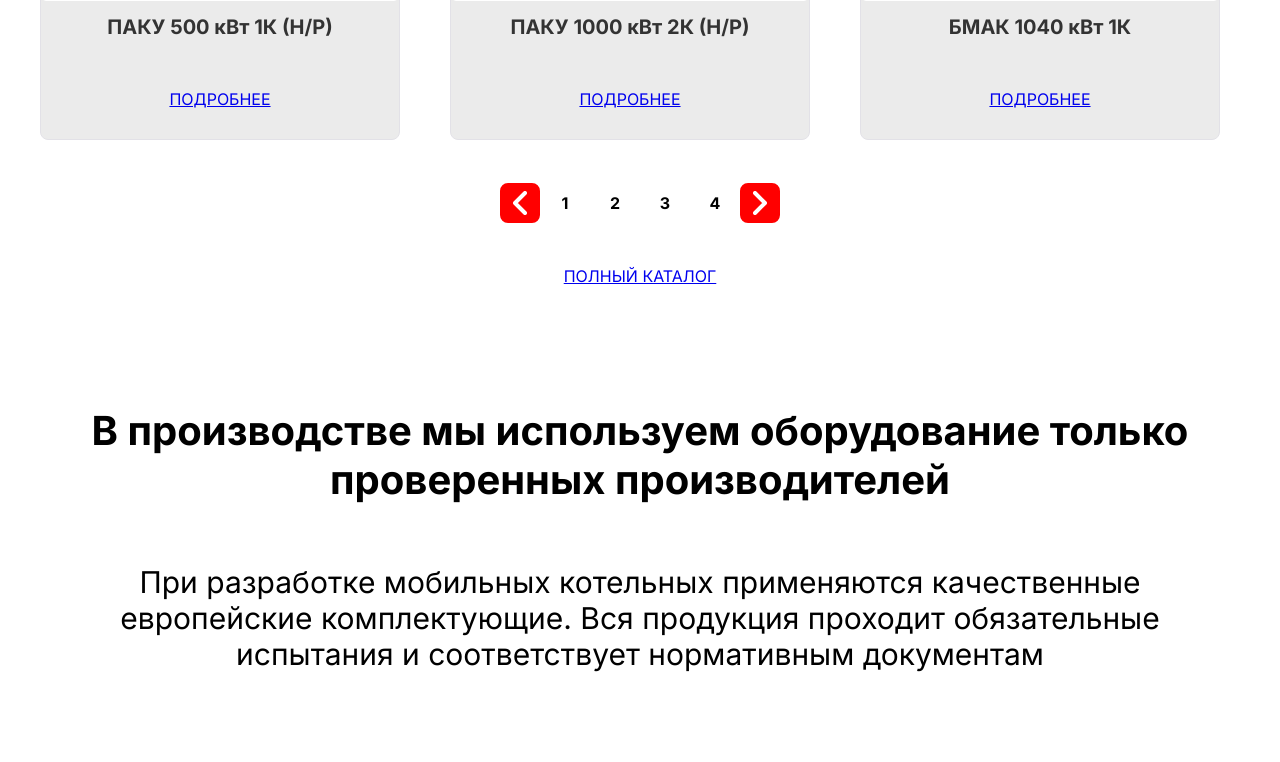
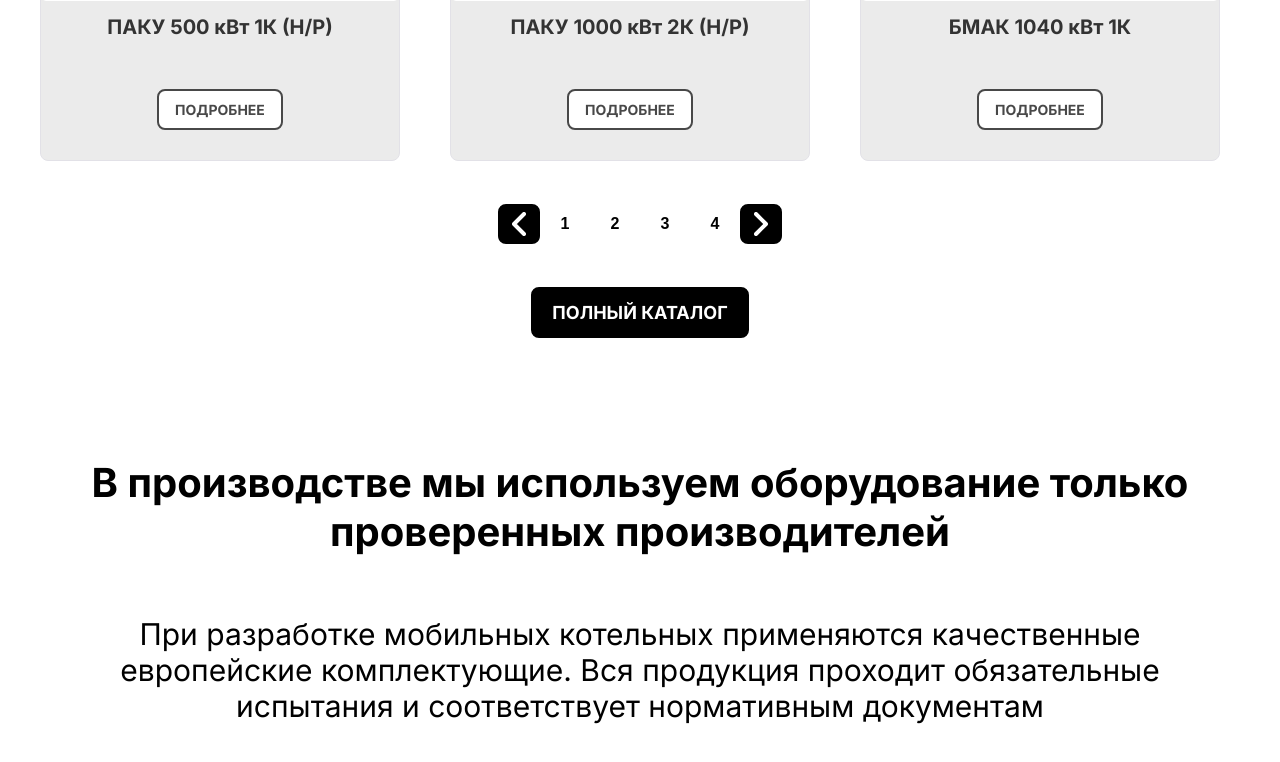
Before and after one commit to blackchestnut/hotbox2, a Nuxt app: page / in a window 1280 px wide. Shown: the part 1794-2556 px from the top of the page. Built offline with nearby package versions, Linux system fonts and the light colour scheme.

Commit message:
Extract common btn styles

```diff
--- a/assets/main.css
+++ b/assets/main.css
@@ -3,41 +3,65 @@
   padding: 0;
 }
 
-button {
-  background: #ff0000;
+.btn {
+  background-color: #f00;
   color: #fff;
   border-radius: 8px;
   cursor: pointer;
   transition: transform 500ms ease;
-  border: 3px solid #ff0000;
+  border: 3px solid #f00;
   font-family: "Inter";
   font-weight: bold;
-  font-size: 16px;
-  width: 200px;
-  height: 50px;
+  font-size: 18px;
+  text-decoration: none;
+  padding: 12px 18px;
+  display: inline-block;
+  box-sizing: border-box;
 }
 
-button:hover {
+.btn:hover {
   background-color: hsl(0, 100%, 75%);
   border: 3px solid hsl(0, 100%, 75%);
 }
 
-button:active {
+.btn:active {
   background-color: hsl(0, 100%, 75%);
   border: 3px solid #fda29b;
 }
 
-button.black {
-  background: #000;
+.btn-black {
+  background-color: #000;
   border: 3px solid #000;
 }
-button.black:hover {
+.btn-black:hover {
   background-color: #403f3f;
   border: 3px solid #403f3f;
 }
-button.black:active {
+.btn-black:active {
   background-color: #403f3f;
   border: 3px solid #696770;
+}
+
+.btn-small {
+  padding: 10px 16px;
+  font-size: 14px;
+}
+
+.btn-white {
+  color: #484848;
+  background-color: #fff;
+  border: 2px solid #484848;
+  transition: background-color 0.3s ease;
+}
+.btn-white:hover {
+  border: 2px solid #000;
+  background-color: #fff;
+  color: #000;
+}
+.btn-white:active {
+  border: 2px solid #696770;
+  background-color: #fff;
+  color: #696770;
 }
 
 h1,
@@ -146,11 +170,6 @@ body {
   justify-content: center;
   margin-top: 20px;
 }
-.buy {
-  width: 120px;
-  height: 54px;
-  margin-bottom: 30px;
-}
 
 /*кнопка заказать*/
 .button-order {
--- a/components/top_bar.vue
+++ b/components/top_bar.vue
@@ -95,7 +95,9 @@ function callManager() {
       <router-link to="/">
         <div class="logo"></div>
       </router-link>
-      <button class="call-button" @click="callEngineer">ЗВОНОК ИНЖЕНЕРУ</button>
+      <button class="btn call-button" @click="callEngineer">
+        ЗВОНОК ИНЖЕНЕРУ
+      </button>
       <div class="icon-mobile-headphones" @click="openMobileContacts"></div>
     </div>
 
--- a/pages/products/[id].vue
+++ b/pages/products/[id].vue
@@ -104,14 +104,14 @@ const emailData = () => {
 
         <div class="fuel-container">
           <button
-            class="fuel"
+            class="btn btn-white fuel"
             :class="{ active: selectedFuel === 'Газ' }"
             @click="toggleFuel('Газ')"
           >
             Газ
           </button>
           <button
-            class="fuel"
+            class="btn btn-white fuel"
             :class="{ active: selectedFuel === 'Дизель' }"
             @click="toggleFuel('Дизель')"
           >
@@ -123,14 +123,14 @@ const emailData = () => {
 
         <div class="gvs-container">
           <button
-            class="gvs"
+            class="btn btn-white gvs"
             :class="{ active: selectedGVS === 'С подключением' }"
             @click="toggleGVS('С подключением')"
           >
             С подключением
           </button>
           <button
-            class="gvs"
+            class="btn btn-white gvs"
             :class="{ active: selectedGVS === 'Без подключения' }"
             @click="toggleGVS('Без подключения')"
           >
@@ -141,7 +141,9 @@ const emailData = () => {
           Цена предоставляется по запросу
         </div>
 
-        <button class="buy" @click.prevent="showOrderModal">ЗАКАЗАТЬ</button>
+        <button class="btn buy" @click.prevent="showOrderModal">
+          ЗАКАЗАТЬ
+        </button>
 
         <div class="pacu">
           ПАКУ имеет наружное размещение. Есть возможность<br />
@@ -530,16 +532,12 @@ const emailData = () => {
 
 .fuel,
 .gvs {
-  border-radius: 8px;
+  padding: 8px;
   color: #868686;
   background-color: #fff;
   border: 2px solid #868686;
-  width: 76px;
-  height: 40px;
-}
-
-.gvs {
-  width: 160px;
+  font-size: 16px;
+  min-width: 80px;
 }
 
 .active {
@@ -549,8 +547,6 @@ const emailData = () => {
 }
 
 .buy {
-  width: 120px;
-  height: 54px;
   margin-bottom: 30px;
 }
 
@@ -751,24 +747,16 @@ input::placeholder {
   }
   .fuel {
     font-size: 13px;
-    width: 60px;
-    height: 30px;
-    padding: 0px;
   }
   .gvs-container {
     padding: 0px;
   }
   .gvs {
-    width: 130px;
-    height: 30px;
     font-size: 13px;
     margin-bottom: 16px;
   }
   .buy {
-    max-width: 90px;
-    max-height: 40px;
     font-size: 14px;
-    font-weight: 500;
   }
   .pacu {
     font-size: 16px;
```
